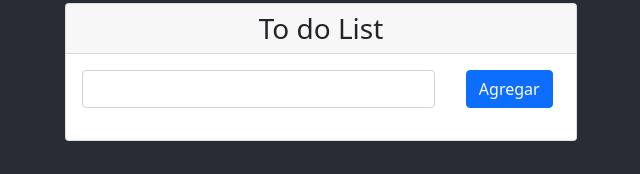
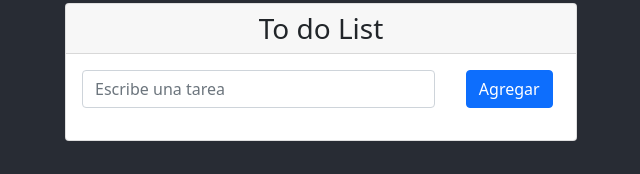
Before and after one commit to Miguel98266/Todolist_react, a React (Create React App) app: page / in a window 1280 px wide. Shown: the part 328-502 px from the top of the page, without its empty margins (319-959 px from the left). Built offline with nearby package versions, Linux system fonts and the light colour scheme.

Commit message:
Validacion de campo y ajuste de componentes

```diff
--- /dev/null
+++ b/src/Shared/Card.jsx
@@ -0,0 +1,17 @@
+import React, { Component } from "react";
+import Button from "./Button";
+
+export default class extends Component {
+  render() {
+    return (
+      <div className="d-flex justify-content-between mt-2" key={this.props.key}>
+        <h5>{this.props.item}</h5>
+        <Button
+          handleAction={this.props.handleAction}
+          labelButton={this.props.labelButton}
+          styles={this.props.styles}
+        ></Button>
+      </div>
+    );
+  }
+}
--- /dev/null
+++ b/src/Shared/Form.jsx
@@ -0,0 +1,26 @@
+import React, { Component } from "react";
+import InputValue from "./InputValue";
+import Button from "./Button";
+export default class Form extends Component {
+  render() {
+    return (
+      <form className="row">
+        <div className="col-md-9">
+          <InputValue
+            type={this.props.type}
+            placeholderInput={this.props.placeholderInput}
+            handleValue={this.props.handleValue}
+            nameError={this.props.nameError}
+          />
+        </div>
+        <div className="col-md-3">
+          <Button
+            handleAction={this.props.handleAction}
+            labelButton={this.props.labelButton}
+            styles={this.props.styles}
+          ></Button>
+        </div>
+      </form>
+    );
+  }
+}
--- a/src/Shared/InputValue.jsx
+++ b/src/Shared/InputValue.jsx
@@ -10,6 +10,7 @@ export default class InputValue extends Component {
             placeholder={this.props.placeholderInput}
             onChange={(e) => this.props.handleValue(e.target.value)}
           />
+          <span className="text-danger">{this.props.nameError}</span>
         </>
 
     )
--- a/src/pages/Home/TodoList.jsx
+++ b/src/pages/Home/TodoList.jsx
@@ -1,7 +1,7 @@
 import React, { Component } from "react";
-import Button from "../../Shared/Button";
-import InputValue from "../../Shared/InputValue";
+import Form from "../../Shared/Form";
 import "./todolist.css";
+import Card from "../../Shared/Card";
 
 export default class TodoList extends Component {
   constructor() {
@@ -9,6 +9,7 @@ export default class TodoList extends Component {
     this.state = {
       task: "",
       tasks: [],
+      error: "",
     };
     this.handleTaskChange = this.handleTaskChange.bind(this);
     this.agregarTask = this.agregarTask.bind(this);
@@ -16,54 +17,57 @@ export default class TodoList extends Component {
   }
 
   handleTaskChange(newTask) {
+    // console.log(newTask)
     this.setState({ task: newTask });
+    // this.setState({ errores: [...this.state.errores,'El campo no debe estar vacio'] });
   }
 
   agregarTask(e) {
     e.preventDefault();
-    console.log(this.state.task);
+    if (this.state.task === "") {
+      console.log("Error");
+      this.setState({error: "El campo es requerido"});
+    } else {
+      this.setState({error: ""});
+      console.log(this.state.tasks);
       this.setState({ tasks: [...this.state.tasks, this.state.task] });
+    }
   }
   borrarTarea(index) {
     this.state.tasks.splice(index, 1);
     console.log(this.state.tasks);
     this.setState({ tasks: [...this.state.tasks] });
   }
+  TodoList;
+  form;
+  input;
   render() {
     return (
       <div className="App App-header">
         <div className="card">
           <h3 className="card-header">To do List</h3>
           <div className="card-body">
-            <form className="row ">
-              <div className="col-9">
-                <InputValue
+            <Form
               type="text"
-                  placeholder="Escibe una tarea"
+              placeholderInput="Escribe una tarea"
               handleValue={this.handleTaskChange}
-                />
-              </div>
-              <div className="col-3">
-                <Button
+              nameError={this.state.error}
               handleAction={this.agregarTask}
               labelButton="Agregar"
               styles="btn btn-primary mb-3"
-                ></Button>
-              </div>
-            </form>
+
+            ></Form>
             {this.state.tasks.map((printTask, index) => (
-              <div
-                className="d-flex justify-content-between mt-2"
-                key={printTask}
-              >
-                <h5>{printTask}</h5>
-                <Button
+              <Card
+                key={index}
+                item={printTask}
                 handleAction={() => this.borrarTarea(index)}
                 labelButton="Borrar"
                 styles="btn btn-danger ms-5"
-                ></Button>
-              </div>
+              />
             ))}
+
+
           </div>
         </div>
       </div>
--- a/src/pages/Home/todolist.css
+++ b/src/pages/Home/todolist.css
@@ -15,7 +15,7 @@
   flex-direction: column;
   align-items: center;
   justify-content: center;
-  font-size: calc(10px + 2vmin);
+
   /* color: white; */
 }
 
```
Lines whose indentation alone changed are shown as unchanged.
